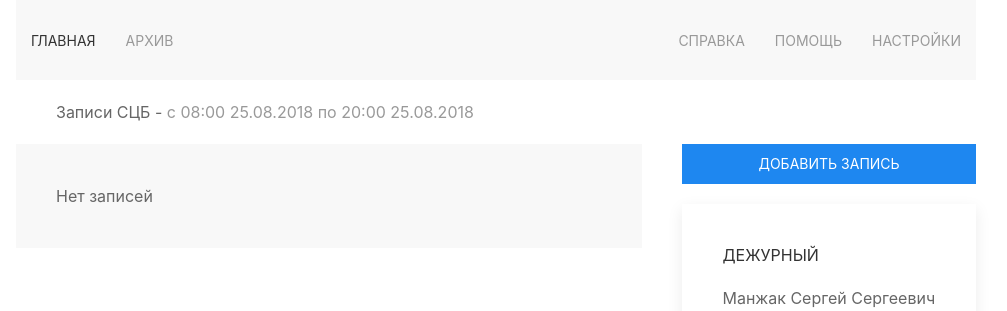
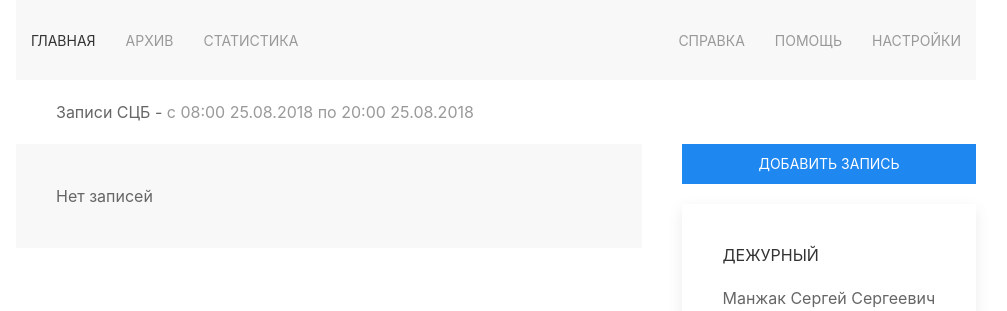
Before and after one commit to manzhakdotcom/smena, a Django app: page / in a window 1280 px wide. Shown: the top 311 px of the page, without its empty margins (144-1151 px from the left). Run offline with Django 3.2, Linux system fonts and the light colour scheme; data that the repository does not hold is empty.

Commit message:
Add item in menu

```diff
--- a/templates/index.html
+++ b/templates/index.html
@@ -16,6 +16,7 @@
         <ul class="uk-navbar-nav">
             <li class="uk-active"><a href="{% url 'index' %}">Главная</a></li>
             <li><a href="#">Архив</a></li>
+            <li><a href="#">Статистика</a></li>
         </ul>
 
     </div>
```
